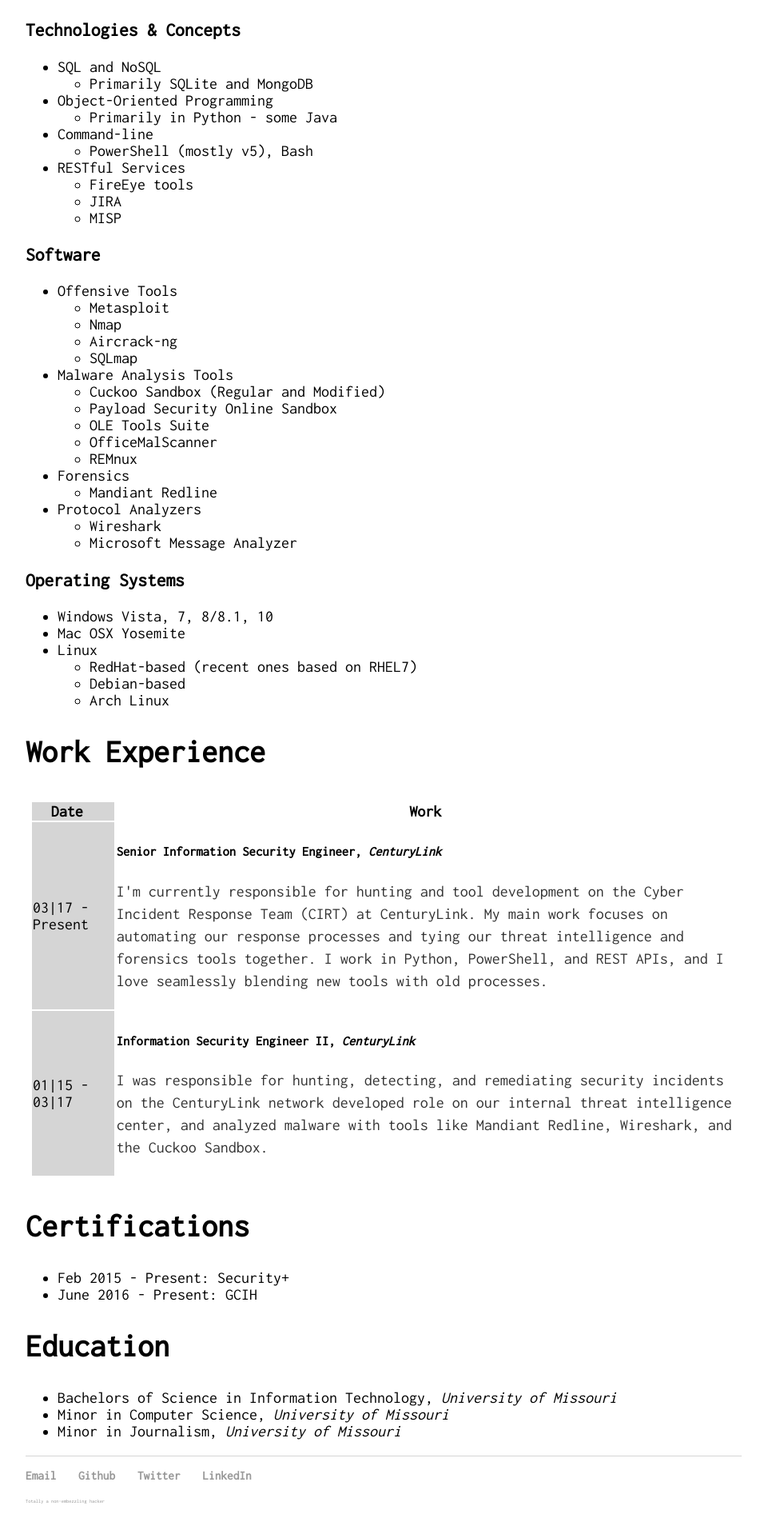
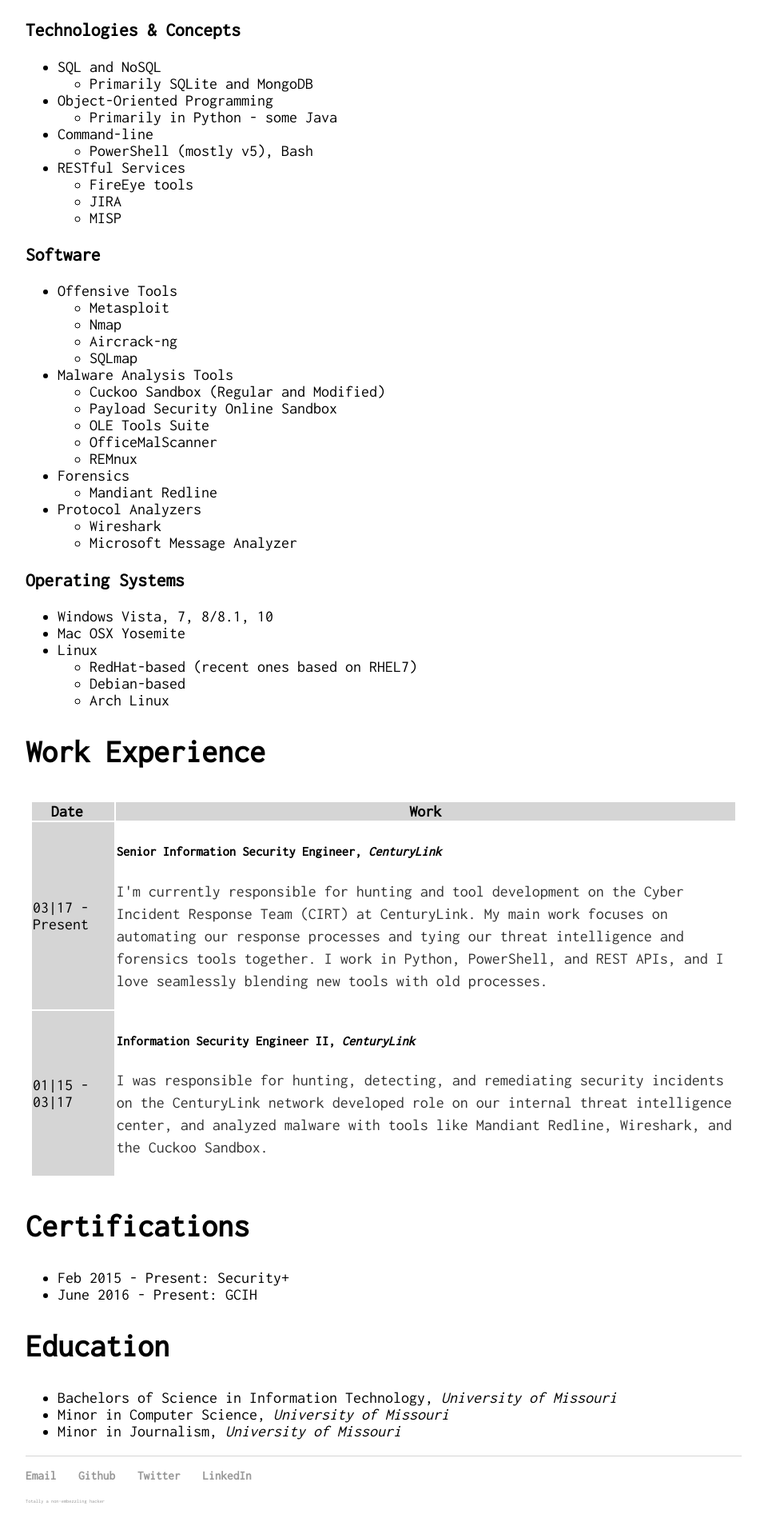
Before and after one commit to infosec-intern/infosec-intern.github.io, a Jekyll site: the page built from cv.html, in a window 1280 px wide. Shown: the part 835-2748 px from the top of the page at 80% size, without its empty margins (160-1111 px from the left). Built offline with Jekyll 4.4.1, drawn with Linux system fonts in a browser that asks for light colours.

Commit message:
work experience table header uses gray background

```diff
--- a/css/cv.css
+++ b/css/cv.css
@@ -7,6 +7,9 @@ h1 {
 section#work-experience table {
     padding: .3em;
 }
+section#work-experience table thead tr {
+    background-color: #d5d5d5;
+}
 section#work-experience table p.description {
     font-size: 1em;
 }
```
